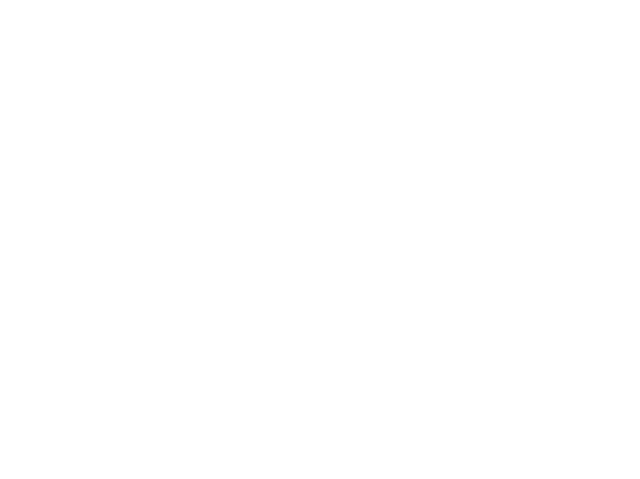
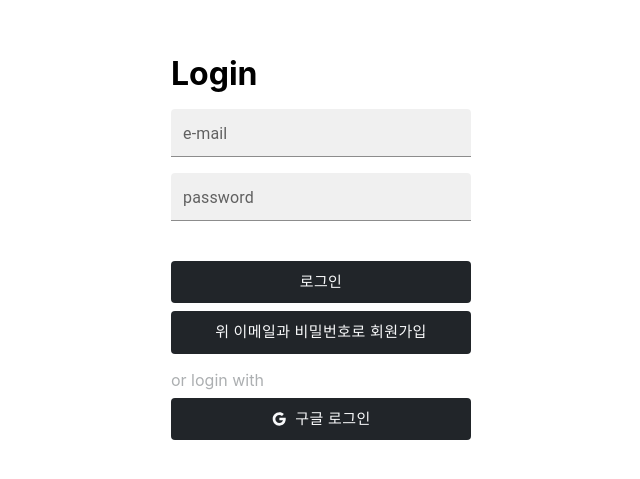
Before and after one commit to SunKyeong-Lee/mini-react-blog, a React (Create React App) app: page /loginform in a window 1280 px wide. Before the commit this address had no page. Shown: the part 153-632 px from the top of the page, without its empty margins (319-959 px from the left). Built offline with nearby package versions, Linux system fonts and the light colour scheme; no server answers.

Commit message:
파이어베이스 로그인

```diff
--- a/package.json
+++ b/package.json
@@ -3,9 +3,15 @@
   "version": "0.1.0",
   "private": true,
   "dependencies": {
+    "@emotion/react": "^11.10.5",
+    "@emotion/styled": "^11.10.5",
+    "@mui/icons-material": "^5.11.0",
+    "@mui/material": "^5.11.0",
     "@testing-library/jest-dom": "^5.16.5",
     "@testing-library/react": "^13.4.0",
     "@testing-library/user-event": "^13.5.0",
+    "dotenv": "^16.0.3",
+    "firebase": "^9.15.0",
     "react": "^18.2.0",
     "react-dom": "^18.2.0",
     "react-redux": "^8.0.5",
--- a/src/App.js
+++ b/src/App.js
@@ -3,6 +3,7 @@ import "slick-carousel/slick/slick-theme.css";
 
 import { Routes, Route } from "react-router-dom";
 import Home from './pages/Home';
+import LoginForm from "./pages/LoginForm";
 
 // Routes와 Route를 이용하면 화면 관리
 function App() {
@@ -11,6 +12,7 @@ function App() {
       {/** 고정할 화면이 있다면 Routes의 바깥에 두거나, Layout 사용 */}
       <Routes>
         <Route path="/" element={<Home />} />
+        <Route path="/loginform" element={<LoginForm />} />
       </Routes>
     </div>
   );
--- /dev/null
+++ b/src/components/HomeLink.jsx
@@ -0,0 +1,46 @@
+import styled from "styled-components";
+import { Link } from "react-router-dom";
+
+const HomeLink = () => {
+  // 로그인 유무를 확인하기위한 변수
+  const login = false;
+
+  return (
+    <NavWrap>
+      {login ? (
+        //로그인이 되었을 때 보이는 화면, 단 관리자페이지는 홈페이지 주인만 보이기
+        <div>
+          <Link>게시글</Link>
+          <Link>방명록</Link>
+          <Link>관리자 페이지</Link>
+          <Link>마이페이지</Link>
+          <Link>로그아웃</Link>
+        </div>
+      ) : (
+        //로그인이 되어있지 않을 때, 보여지는 링크
+        <div>
+          <Link>게시글</Link>
+          <Link to="/guest">방명록</Link>
+          <Link to="/loginform">로그인</Link>
+        </div>
+      )}
+    </NavWrap>
+  );
+};
+
+export default HomeLink;
+
+const NavWrap = styled.div`
+  position: fixed;
+  top: 5%;
+  right: 3%;
+  display: flex;
+  width: 100%;
+  justify-content: right;
+  z-index: 2;
+  a {
+    margin: 1rem;
+    text-decoration: none;
+    color: whitesmoke;
+  }
+`;
--- /dev/null
+++ b/src/database/firebase.js
@@ -0,0 +1,24 @@
+// Import the functions you need from the SDKs you need
+import { initializeApp } from "firebase/app";
+import { getAnalytics } from "firebase/analytics";
+// TODO: Add SDKs for Firebase products that you want to use
+// https://firebase.google.com/docs/web/setup#available-libraries
+
+// Your web app's Firebase configuration
+// For Firebase JS SDK v7.20.0 and later, measurementId is optional
+const firebaseConfig = {
+  apiKey: process.env.REACT_APP_FIREBASE_APIKEY,
+  authDomain: "react-blog-694e9.firebaseapp.com",
+  projectId: "react-blog-694e9",
+  storageBucket: "react-blog-694e9.appspot.com",
+  messagingSenderId: "608740892666",
+  appId: process.env.REACT_APP_FIREBASE_APPID,
+  measurementId: "G-FXE1WQHFE3"
+};
+
+// Initialize Firebase
+const app = initializeApp(firebaseConfig);
+const analytics = getAnalytics(app);
+
+
+// env 파일
--- a/src/pages/Home.jsx
+++ b/src/pages/Home.jsx
@@ -3,16 +3,17 @@ import Slider from "react-slick";
 
 import { useEffect, useMemo } from "react";
 import { useState } from "react";
+import HomeLink from "../components/HomeLink";
 
 const Home = () => {
   const [time, setTime] = useState(new Date());
   const [words, setWords] = useState([
     {
       text: "거기에 많은 시간을 들였다는 이유만으로 실수에 집착하지 마세요",
-      author: "unknown",
+      author: "익명",
     },
-    { text: "처음부터 잘하면 외계인", author: "unknown" },
-    { text: "일 완벽하게 하려고 스트레스 받지 말자", author: "unknown" },
+    { text: "처음부터 잘하면 외계인", author: "익명" },
+    { text: "일 완벽하게 하려고 스트레스 받지 말자", author: "익명" },
   ]);
   const [imglist, setImglist] = useState([
     // 슬릭에 출력할 배경이미지 배열
@@ -61,7 +62,7 @@ const Home = () => {
   };
 
   return (
-    <Wrap>
+    <div>
       <StyledSlider {...settings}>
         {/** 슬라이더는 내용이 커지면 다음 페이지에 넘어간다. 크기를 조절해서 사용 */}
         {
@@ -84,22 +85,20 @@ const Home = () => {
         <p>{printWord.text}</p>
         <p>- {printWord.author}</p>
       </ClockWrap>
-    </Wrap>
+      <HomeLink />
+    </div>
   );
 };
 
 export default Home;
 
-const Wrap = styled.div`
-  position: relative;
-`;
-
 const ClockWrap = styled.div`
-  position: absolute;
-  top: 10%;
+  position: fixed;
+  top: 50%;
   left: 5%;
   z-index: 2;
   color: whitesmoke;
+  transform: translateY(-50%);
   h1 {
     margin-bottom: 1.5rem;
   }
@@ -111,19 +110,20 @@ const StyledSlider = styled(Slider)`
   }
   img {
     width: 100%;
-    height: 400px;
+    height: 100vh;
     object-fit: cover;
   }
   &::before {
     content: "";
     display: inline-block;
     width: 100%;
-    height: 400px;
+    height: 100vh;
     background-color: rgb(0, 0, 0, 0.5);
     position: absolute;
     z-index: 1;
   }
   &.slick-initialized {
     overflow: hidden;
+    height: 100vh;
   }
 `;
--- /dev/null
+++ b/src/pages/LoginForm.jsx
@@ -0,0 +1,182 @@
+import styled from "styled-components";
+import Stack from "@mui/material/Stack";
+import Button from "@mui/material/Button";
+import { TextField } from "@mui/material";
+import GoogleIcon from "@mui/icons-material/Google";
+
+import { useState } from "react";
+import { useNavigate } from "react-router-dom";
+
+import {
+  getAuth,
+  createUserWithEmailAndPassword,
+  signInWithEmailAndPassword,
+  GoogleAuthProvider,
+  signInWithPopup,
+} from "firebase/auth";
+
+const LoginForm = () => {
+  // 페이지를 이동하기 위한 navigate();
+  const navigate = useNavigate();
+
+  // 이메일과 비밀번호를 가져올 state
+  const [email, setEmail] = useState("");
+  const [password, setPassword] = useState("");
+
+  // 이메일로 회원가입을 하기 위한 함수
+  const emailCreate = () => {
+    // getAuth는 파이어베이스 앱에서 인증 부분을 받아오는 함수
+    const auth = getAuth();
+    createUserWithEmailAndPassword(auth, email, password)
+      .then((userCredential) => {
+        // Signed in - 회원가입 성공
+        const user = userCredential.user;
+        // ..
+        console.log(user);
+        alert("회원가입이 완료되었습니다.");
+      })
+      .catch((error) => {
+        const errorCode = error.code;
+        const errorMessage = error.message;
+        // ..
+        console.log(errorCode);
+        alert.log(errorCode);
+        if (errorCode == "auth/email-already-in-use") {
+          alert("이미 사용하고 있는 이메일입니다.");
+        } else if (errorCode == "auth/weak-password") {
+          alert("비밀번호를 6자리 이상으로 작성하세요.");
+        }
+      });
+  };
+
+  // 이메일과 비밀번호로 로그인하기
+  const emailLogin = () => {
+    const auth = getAuth();
+    signInWithEmailAndPassword(auth, email, password)
+      .then((userCredential) => {
+        // Signed in
+        const user = userCredential.user;
+        // ...
+        console.log(user);
+        navigate("/");
+      })
+      .catch((error) => {
+        const errorCode = error.code;
+        const errorMessage = error.message;
+        console.log(errorCode);
+        if (errorCode == "auth/wrong-password") {
+          alert("잘못된 비밀번호입니다.");
+        } else if (errorCode == "auth/user-not-fount") {
+          alert("없는 이메일입니다.");
+        } // 동시에 출력되는 경우도 있음
+      });
+  };
+
+  // form의 onSubmit에 연결할 함수
+  // form의 경우에는 새로고침으로 값이 사라질 수 있어 preventDefault()를 통해서 막아주어야 한다.
+  const onsubmit = (e) => {
+    e.preventDefault();
+    emailLogin();
+  };
+
+  // 구글로 로그인하기 (팝업)
+  const gooleLogin = () => {
+    const provider = new GoogleAuthProvider();
+
+    const auth = getAuth();
+    signInWithPopup(auth, provider)
+      .then((result) => {
+        // This gives you a Google Access Token. You can use it to access the Google API.
+        const credential = GoogleAuthProvider.credentialFromResult(result);
+        const token = credential.accessToken;
+        // The signed-in user info.
+        const user = result.user;
+        // ...
+        console.log(user);
+        navigate("/");
+      })
+      .catch((error) => {
+        // Handle Errors here.
+        const errorCode = error.code;
+        const errorMessage = error.message;
+        // The email of the user's account used.
+        const email = error.customData.email;
+        // The AuthCredential type that was used.
+        const credential = GoogleAuthProvider.credentialFromError(error);
+        // ...
+        console.log(errorCode);
+      });
+  };
+
+  return (
+    <Wrap>
+      <form onSubmit={onsubmit}>
+        <Stack direction="column" spacing={2}>
+          <h1>Login</h1>
+          <TextField
+            label="e-mail"
+            variant="filled"
+            size="small"
+            type="email"
+            onChange={(e) => {
+              setEmail(e.target.value);
+            }}
+          />
+          <TextField
+            label="password"
+            variant="filled"
+            size="small"
+            type="password"
+            onChange={(e) => {
+              setPassword(e.target.value);
+            }}
+          />
+        </Stack>
+        <Stack direction="column" spacing={1} sx={{ mt: 5 }}>
+          <Button type="submit" size="large">
+            로그인
+          </Button>
+          <Button size="large" onClick={emailCreate}>
+            위 이메일과 비밀번호로 회원가입
+          </Button>
+          <div className="login-with">or login with</div>
+          <Button size="large" onClick={gooleLogin}>
+            <GoogleIcon />
+            구글 로그인
+          </Button>
+        </Stack>
+      </form>
+    </Wrap>
+  );
+};
+
+export default LoginForm;
+
+const Wrap = styled.div`
+  width: 100%;
+  height: 100vh;
+  display: flex;
+  padding: 2rem;
+  h1 {
+    margin-bottom: 1rem;
+  }
+  form {
+    margin: auto;
+    width: 300px;
+  }
+  button {
+    color: #f8f9fa;
+    background-color: #212529;
+    &:hover {
+      background-color: black;
+    }
+    svg {
+      font-size: 1rem;
+      margin-right: 0.5rem;
+    }
+  }
+  .login-with {
+    margin-top: 1rem;
+    color: #acafb1;
+  }
+`;
```
Also changed, not shown: src/index.js (+8 -0 lines), 2 other files (tests, documents, lock files or other folders).
